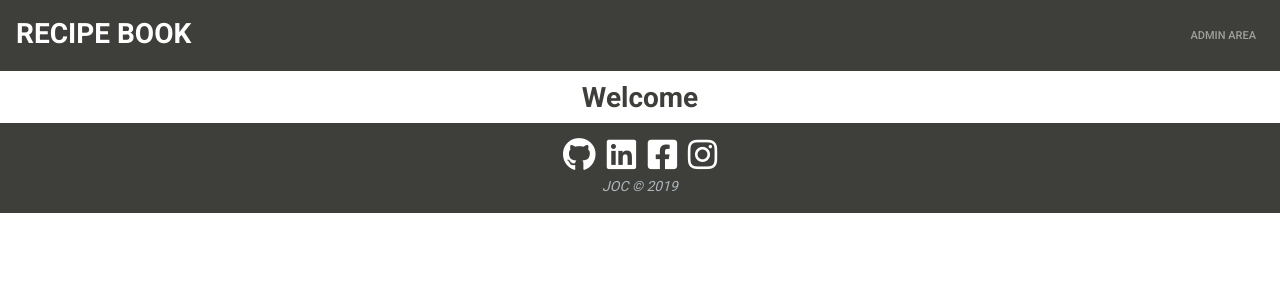
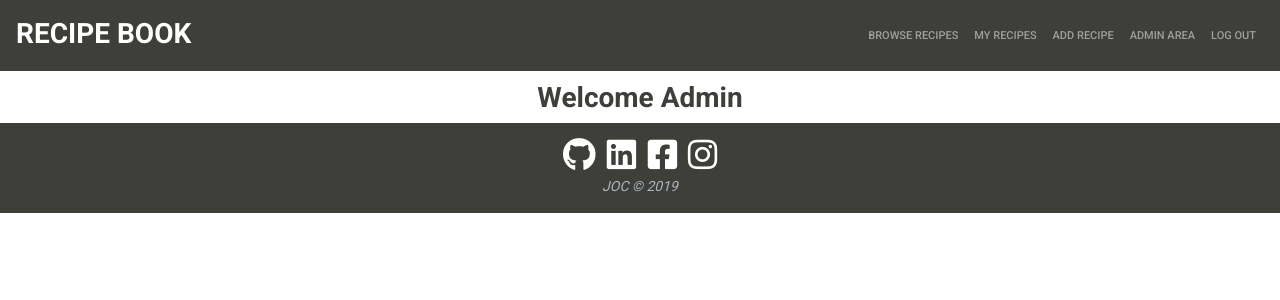
Before and after one commit to johnnycistudent/recipe-app, a Flask app: page /admin in a window 1280 px wide. Shown: the top 300 px of the page. Run offline with Flask 2, Linux system fonts and the light colour scheme; the visitor is signed in with stand-in values (Sample User, id 1); some libraries are stand-ins or nearby versions.

Commit message:
admin area link added to nav bar

```diff
--- a/templates/admin.html
+++ b/templates/admin.html
@@ -2,7 +2,7 @@
 
 <div class="container-fluid">
 
-    <h2> Welcome  </h2>
+    <h2> Welcome Admin </h2>
 
 </div>
 
--- a/templates/base.html
+++ b/templates/base.html
@@ -21,12 +21,7 @@
   </button>
         <div class="collapse navbar-collapse ml-auto" id="navbarNavDropdown">
             <ul class="navbar-nav ml-auto active">
-                {% if session.user == "admin" %}
-                <li class="nav-item">
-                    <a class="nav-link" href="{{url_for('admin')}}">Admin Area</a>
-                </li>
 
-                {% else %}
 
                 <li class="nav-item">
                     <a class="nav-link" href="{{url_for('get_recipes')}}">Browse Recipes</a>
@@ -38,9 +33,19 @@
                 <li class="nav-item">
                     <a class="nav-link" href="{{url_for('add_recipe')}}">Add Recipe</a>
                 </li>
+                {% if session.user == "admin" %}
+                <li class="nav-item">
+                    <a class="nav-link" href="{{url_for('admin')}}">Admin Area</a>
+                </li>
+                {% endif %}
                 <li class="nav-item">
                     <a class="nav-link" href="{{url_for('logout')}}">Log Out</a>
                 </li>
+
+
+
+
+
                 {% else %}
                 <li class="nav-item">
                     <a class="nav-link" href="{{url_for('login')}}">Login</a>
@@ -49,7 +54,7 @@
                     <a class="nav-link" href="{{url_for('register')}}">Register</a>
                 </li>
                 {% endif %}
-                {% endif %}
+
             </ul>
         </div>
     </nav>
```
